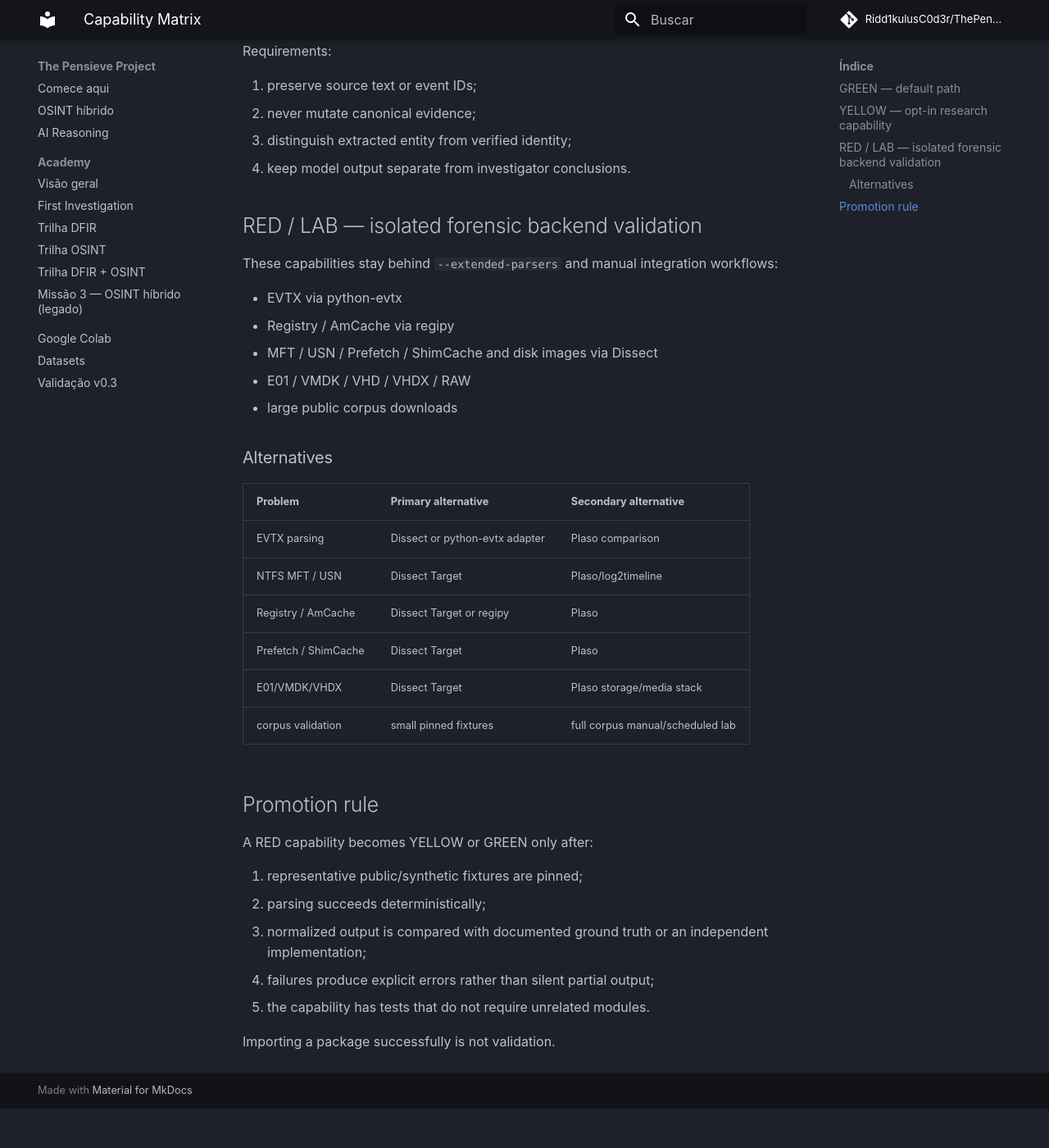
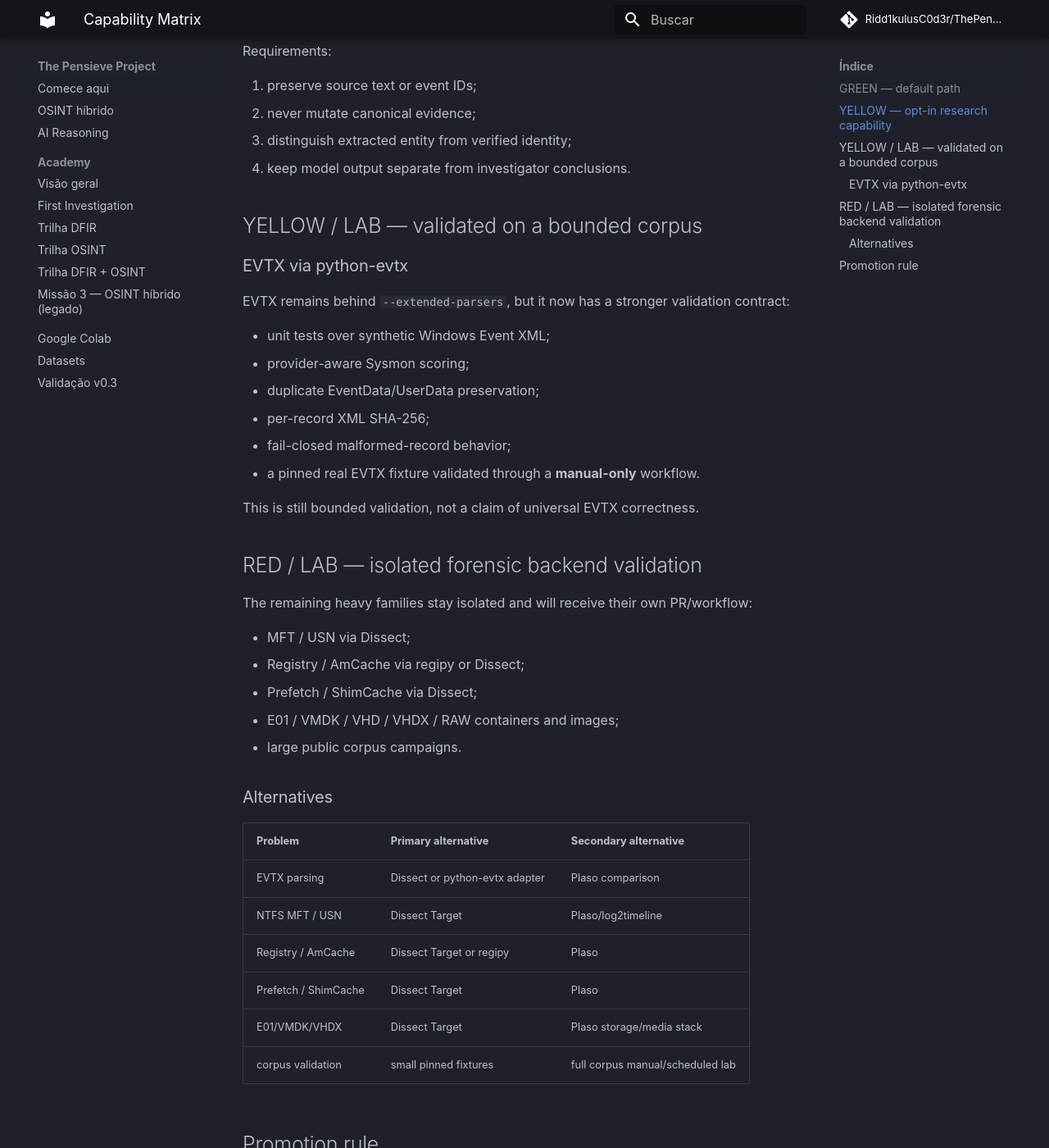
Before and after one commit to Ridd1kulusC0d3r/ThePensieveProject, an MkDocs documentation site: the page built from docs/CAPABILITY_MATRIX.md, in a window 1280 px wide and 1400 px high, scrolled down 983 px. Shown: the whole window at 82% size. Built offline with MkDocs 1.6.1 and Material for MkDocs 9.7.7, drawn with Linux system fonts in a browser that asks for light colours; comment, search, counter and statistics services are not loaded; before the commit the page ends 2335 px from its top, so only the background shows below that; some of the changed text lies outside the part shown.

Commit message:
docs(evtx): promote bounded EVTX validation to YELLOW LAB

```diff
--- a/docs/CAPABILITY_MATRIX.md
+++ b/docs/CAPABILITY_MATRIX.md
@@ -35,15 +35,30 @@ Requirements:
 3. distinguish extracted entity from verified identity;
 4. keep model output separate from investigator conclusions.
 
+## YELLOW / LAB — validated on a bounded corpus
+
+### EVTX via python-evtx
+
+EVTX remains behind `--extended-parsers`, but it now has a stronger validation contract:
+
+- unit tests over synthetic Windows Event XML;
+- provider-aware Sysmon scoring;
+- duplicate EventData/UserData preservation;
+- per-record XML SHA-256;
+- fail-closed malformed-record behavior;
+- a pinned real EVTX fixture validated through a **manual-only** workflow.
+
+This is still bounded validation, not a claim of universal EVTX correctness.
+
 ## RED / LAB — isolated forensic backend validation
 
-These capabilities stay behind `--extended-parsers` and manual integration workflows:
+The remaining heavy families stay isolated and will receive their own PR/workflow:
 
-- EVTX via python-evtx
-- Registry / AmCache via regipy
-- MFT / USN / Prefetch / ShimCache and disk images via Dissect
-- E01 / VMDK / VHD / VHDX / RAW
-- large public corpus downloads
+- MFT / USN via Dissect;
+- Registry / AmCache via regipy or Dissect;
+- Prefetch / ShimCache via Dissect;
+- E01 / VMDK / VHD / VHDX / RAW containers and images;
+- large public corpus campaigns.
 
 ### Alternatives
 
@@ -58,7 +73,7 @@ These capabilities stay behind `--extended-parsers` and manual integration workf
 
 ## Promotion rule
 
-A RED capability becomes YELLOW or GREEN only after:
+A RED capability becomes YELLOW, and a YELLOW capability becomes GREEN, only after progressively stronger evidence such as:
 
 1. representative public/synthetic fixtures are pinned;
 2. parsing succeeds deterministically;
```
